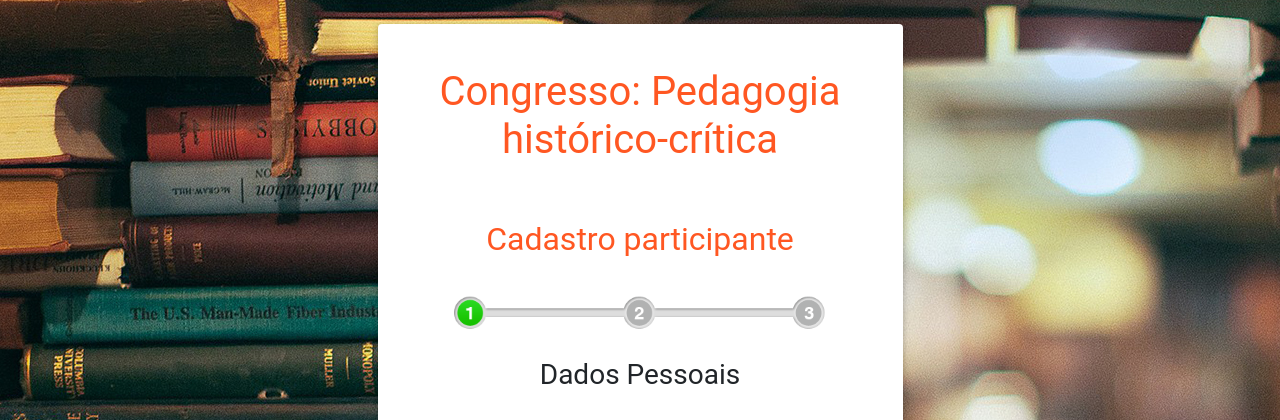
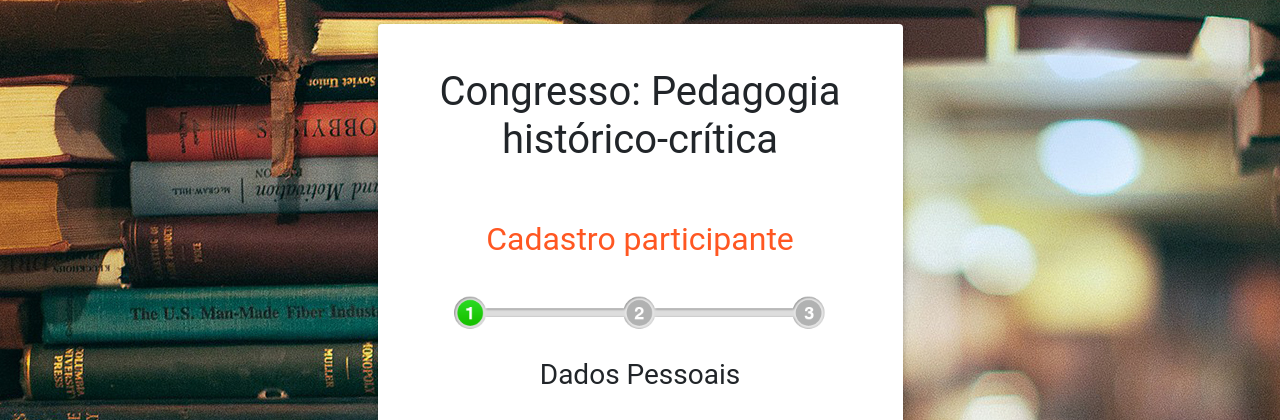
Before and after one commit to ejcompprojects/congresso, a CodeIgniter app: page /congresso/index.php/home/index/1 in a window 1280 px wide. Shown: the top 420 px of the page. Run offline with CodeIgniter, Linux system fonts and the light colour scheme; some libraries are stand-ins or nearby versions.

Commit message:
Cor do titulo

```diff
--- a/application/views/index.php
+++ b/application/views/index.php
@@ -31,7 +31,7 @@
                             ?>
                             <!-- Form -->
                             <form method="POST" action="<?php echo base_url('home/cadastrar') ?>">
-                            <h1 class="text-center font-bold deep-orange-text py-4">Congresso: Pedagogia histórico-crítica</h2>
+                            <h1 class="text-center font-bold deep-black-text py-4">Congresso: Pedagogia histórico-crítica</h2>
                                 <h2 class="text-center font-bold deep-orange-text py-4">Cadastro participante</h2>
 
                                 <center><img src="<?= base_url('assets/img/progress1.png')?>" width="80%" margin="auto" ></center>
```
